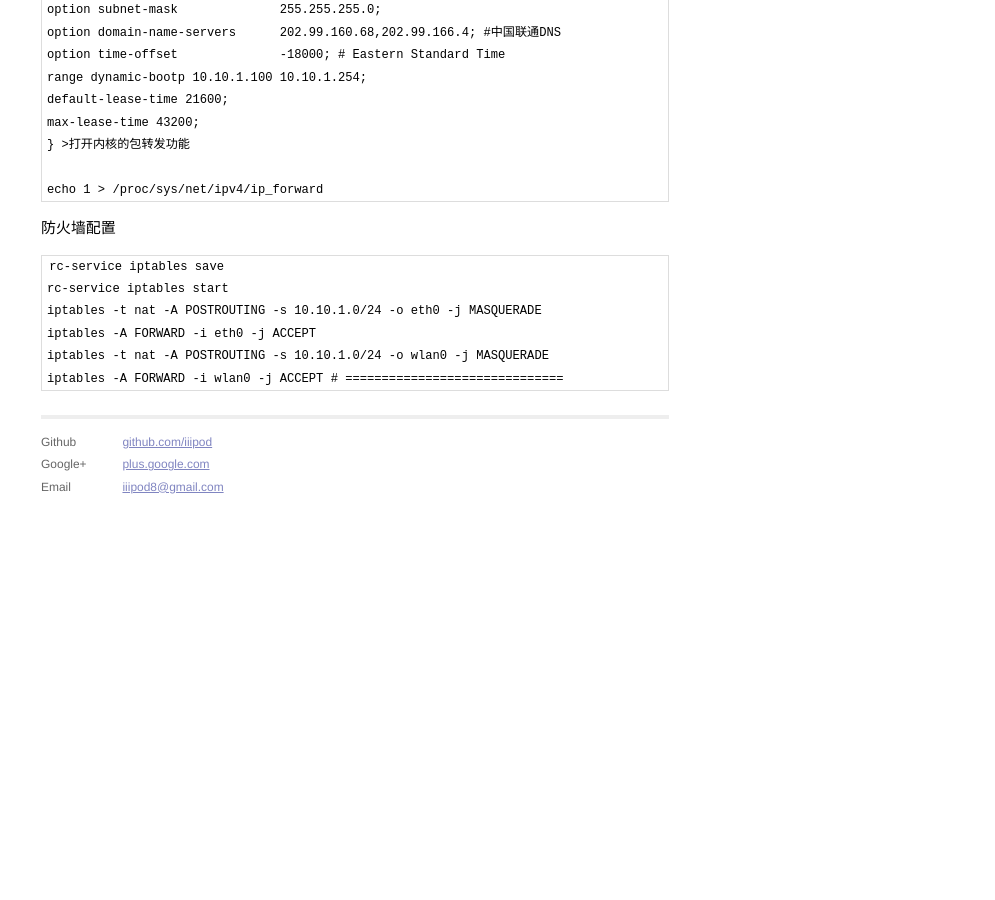
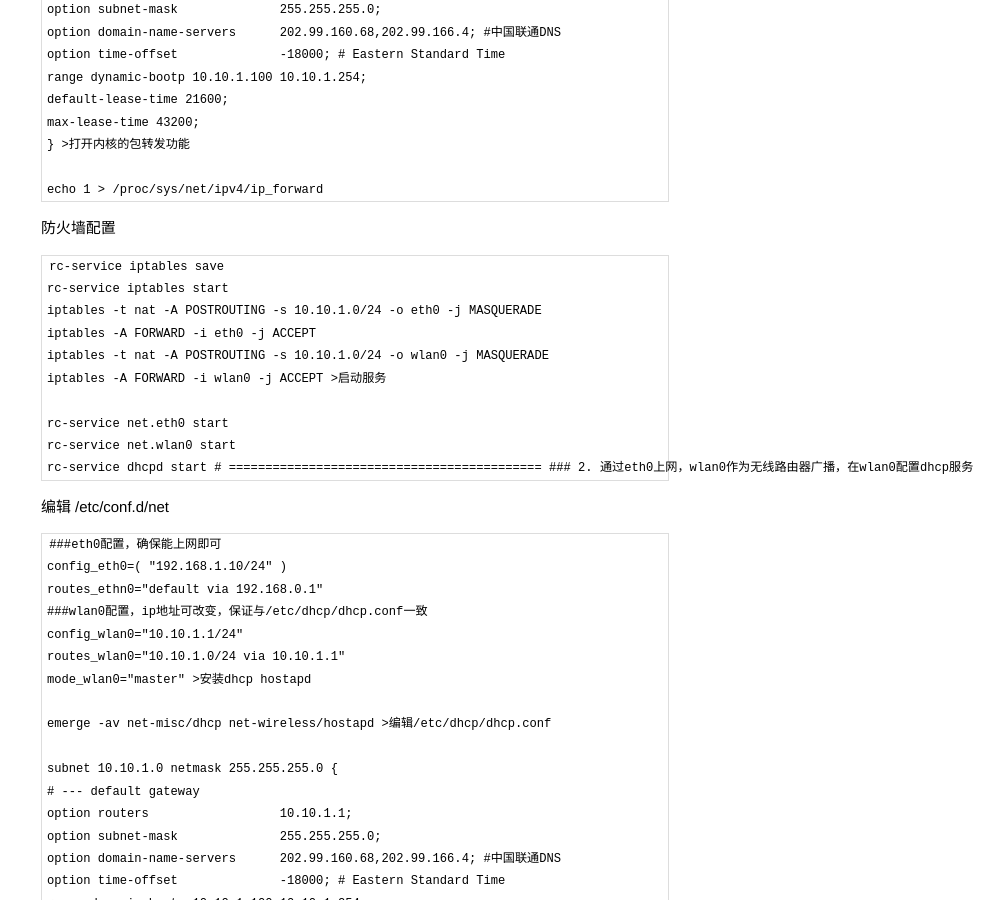
Before and after one commit to iiipod/iiipod.github.com, a Jekyll site: the page built from _posts/2014-03-20-Gentoo双网卡通过NAT上网.markdown, in a window 1280 px wide and 900 px high, scrolled down 708 px. Shown: the whole window, without its empty margins (285-1280 px from the left). Built offline with Jekyll 4.4.1, drawn with Linux system fonts in a browser that asks for light colours; Markdown is read by kramdown in place of the engine named in the settings; before the commit the page ends 1218 px from its top, so only the background shows below that; some of the changed text lies outside the part shown.

Commit message:
2014年 03月 22日 星期六 12:18:26 CST

```diff
--- a/_posts/2014-03-20-Gentoo双网卡通过NAT上网.markdown
+++ b/_posts/2014-03-20-Gentoo双网卡通过NAT上网.markdown
@@ -7,7 +7,7 @@
 
 # Gentoo 通过dhcpd分发IP NAT上网
 
-#### 1. 通过wlan0上网，eth0接路由器WAN口，在eth0配置dhcp服务
+### 1. 通过wlan0上网，eth0接路由器WAN口，在eth0配置dhcp服务
 >编辑/etc/conf.d/net
 
     ###eth0配置，ip地址可改变，保证与/etc/dhcp/dhcp.conf一致
@@ -51,4 +51,81 @@
     iptables -A FORWARD -i eth0 -j ACCEPT
     iptables -t nat -A POSTROUTING -s 10.10.1.0/24 -o wlan0 -j MASQUERADE
     iptables -A FORWARD -i wlan0 -j ACCEPT
-#==============================
+>启动服务
+
+    rc-service net.eth0 start
+    rc-service net.wlan0 start
+    rc-service dhcpd start
+#===========================================
+### 2. 通过eth0上网，wlan0作为无线路由器广播，在wlan0配置dhcp服务
+
+>编辑 /etc/conf.d/net
+
+    ###eth0配置，确保能上网即可
+    config_eth0=( "192.168.1.10/24" )
+    routes_ethn0="default via 192.168.0.1"
+    ###wlan0配置，ip地址可改变，保证与/etc/dhcp/dhcp.conf一致
+    config_wlan0="10.10.1.1/24"
+    routes_wlan0="10.10.1.0/24 via 10.10.1.1"
+    mode_wlan0="master"
+>安装dhcp hostapd
+
+    emerge -av net-misc/dhcp net-wireless/hostapd
+>编辑/etc/dhcp/dhcp.conf
+
+    subnet 10.10.1.0 netmask 255.255.255.0 {
+    # --- default gateway
+    option routers                  10.10.1.1;
+    option subnet-mask              255.255.255.0;
+    option domain-name-servers      202.99.160.68,202.99.166.4; #中国联通DNS
+    option time-offset              -18000; # Eastern Standard Time
+    range dynamic-bootp 10.10.1.100 10.10.1.254;
+    default-lease-time 21600;
+    max-lease-time 43200;
+    }
+>编辑/etc/hostapd/hostapd.conf
+
+    interface=wlan0
+    # 进程 PID 路径
+    ctrl_interface=/var/run/hostapd
+    # 无线网络的 SSID
+    ssid=www
+    # 无线网络的信道
+    channel=6
+    # 使用 WPA2 进行加密
+    wpa=2
+    # 无线网络密码
+    wpa_passphrase=12345678
+    # 无线配置
+    # nl80211 网卡驱动
+    driver=nl80211
+    beacon_int=100
+    # 802.11G 模式
+    hw_mode=g
+    # 禁用 802.11N
+    ieee80211n=0
+    # 使用 WPA-PSK 加密
+    wpa_key_mgmt=WPA-PSK
+    # 使用 CCMP 加密算法
+    wpa_pairwise=CCMP
+    max_num_sta=8
+    wpa_group_rekey=86400
+>打开内核的包转发功能
+
+    echo 1 > /proc/sys/net/ipv4/ip_forward
+>防火墙配置
+
+    rc-service iptables save
+    rc-service iptables start
+    iptables -t nat -A POSTROUTING -s 10.10.1.0/24 -o eth00 -j MASQUERADE
+    iptables -A FORWARD -i eth0 -j ACCEPT
+    iptables -t nat -A POSTROUTING -s 10.10.1.0/24 -o wlan0 -j MASQUERADE
+    iptables -A FORWARD -i wlan0 -j ACCEPT
+>启动服务
+
+    rc-service net.eth0 start
+    rc-service net.wlan0 start
+    rc-service hostapd start
+    rc-service dhcpd start
+>注意:启动hostapd时确保wpa_supplicant进程未占用wlan0口
+#^^^^^^^^^^^^^^^^^^^^^^^^^^^^^^
```
